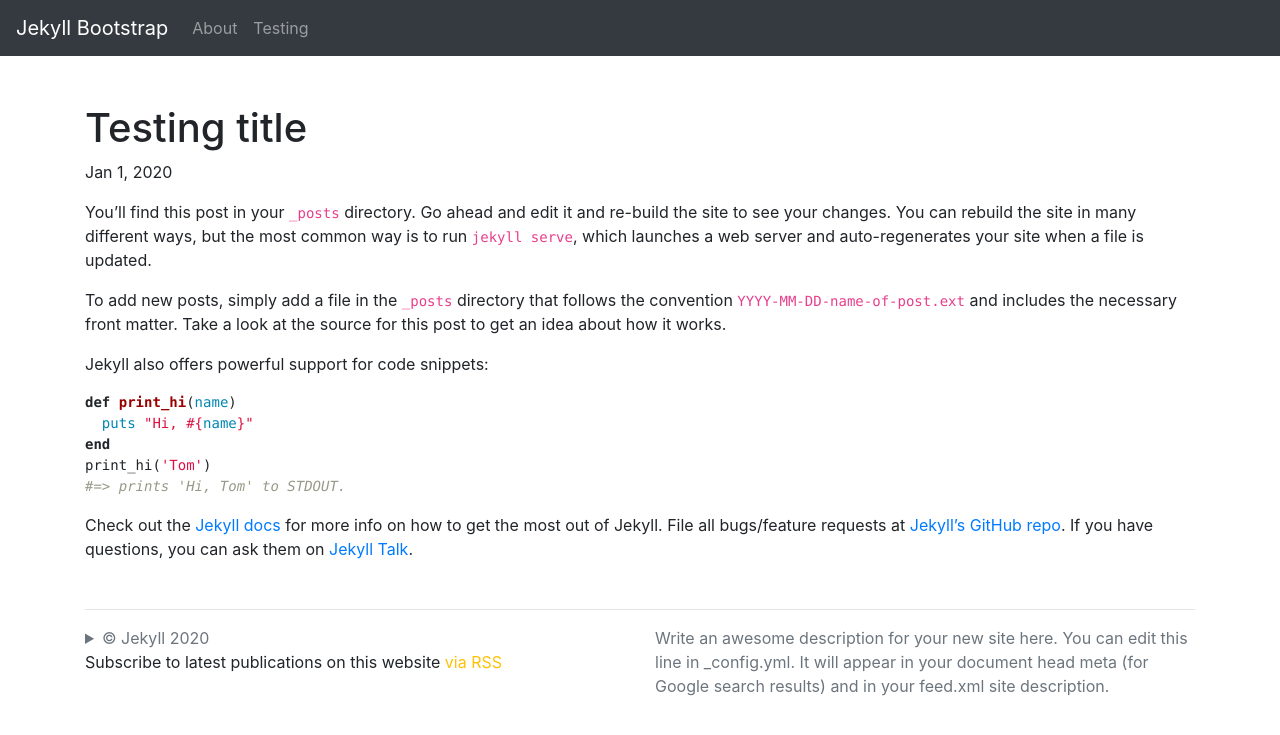
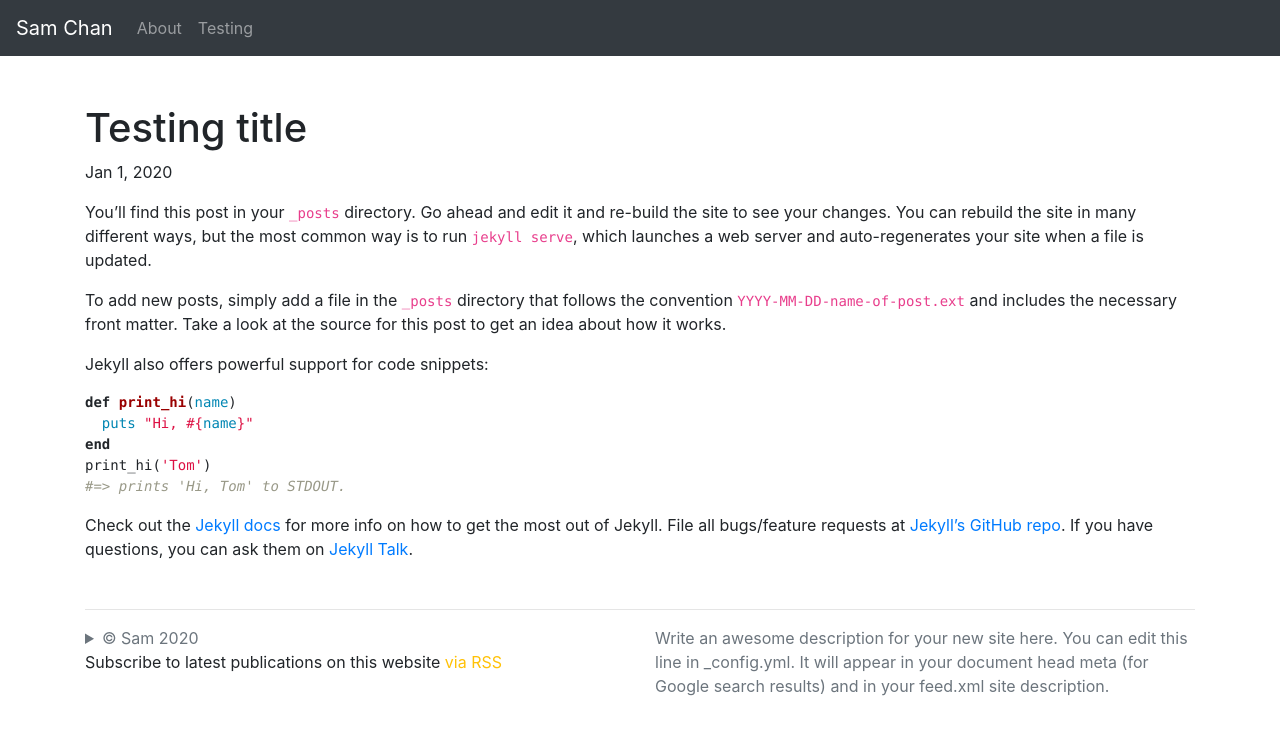
Before and after one commit to sanchan92/sanchan-test.github.io, a Jekyll site: the page built from jekyll-bootstrap/_posts/2020-01-01-test.md, in a window 1280 px wide. Shown: the top 735 px of the page. Built offline with Jekyll 4.4.1, drawn with Linux system fonts in a browser that asks for light colours; part of the change alters nothing that is shown.

```diff
--- a/jekyll-bootstrap/_config.yml
+++ b/jekyll-bootstrap/_config.yml
@@ -1,17 +1,17 @@
-title: Jekyll Bootstrap
-author: Jekyll
-email: mailbox@example.com
+title: Sam Chan
+author: Sam
+email: sanchan@sanchan.info
 description: > # this means to ignore newlines until "baseurl:"
   Write an awesome description for your new site here. You can edit this
   line in _config.yml. It will appear in your document head meta (for
   Google search results) and in your feed.xml site description.
-twitter_username: jekyllrb
-github_username:  jekyll
-lang: en-US
+twitter_username: sanchan
+github_username:  sanchan
+lang: zh-HK
 
 # Minima date format
 # refer to http://shopify.github.io/liquid/filters/date/ if you want to customize this
-date_format: "%a, %b %d, %Y"
+date_format: "%Y-%m-%d %a"
 
 # If you want to link only specific pages in your header, uncomment
 # this and add the path to the pages in order as they should show up
--- a/jekyll-bootstrap/_posts/2020-01-01-test.md
+++ b/jekyll-bootstrap/_posts/2020-01-01-test.md
@@ -1,6 +1,14 @@
 ---
-layout: post
 title: Testing title
+layout: post  #文章的版型
+category: lessons  #文章的資料夾
+tagline: Supporting tagline  #文章的標語
+tags: #文章的tag
+  - intro
+  - beginner
+  - jekyll
+  - tutorial
+published: true #是否發佈
 ---
 You’ll find this post in your `_posts` directory. Go ahead and edit it and re-build the site to see your changes. You can rebuild the site in many different ways, but the most common way is to run `jekyll serve`, which launches a web server and auto-regenerates your site when a file is updated.
 
```
Also changed, not shown: 6 other files.
